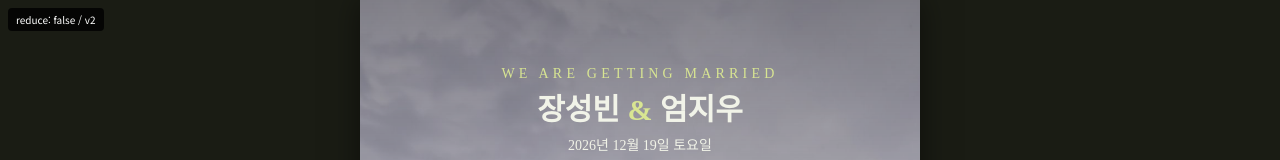
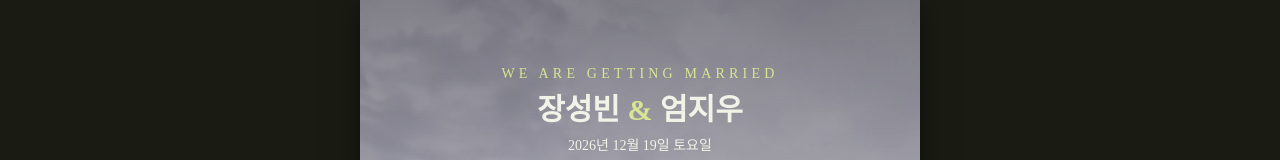
Before and after one commit to jiwoo-wedding/mobile-invitation, a React (Vite) app: page / in a window 1280 px wide. Both pictures are taken after a click on the button "소식 보기". Shown: the top 160 px of the page. Built offline with nearby package versions, Linux system fonts and the light colour scheme; no server answers; the database is empty; a web font is replaced by a local one.

Commit message:
모션 최소화 규칙 정리, 미사용 ken-burns 제거

```diff
--- a/src/components/common/IntroSection.jsx
+++ b/src/components/common/IntroSection.jsx
@@ -48,10 +48,6 @@ export default function IntroSection({ view }) {
 
   return (
     <section className="relative flex aspect-[3/4] max-h-[100svh] min-h-[520px] w-full flex-col items-center justify-between overflow-hidden bg-bg text-center">
-      <div className="fixed left-2 top-2 z-50 rounded bg-black/80 px-2 py-1 text-[10px] text-white">
-        reduce: {String(window.matchMedia('(prefers-reduced-motion: reduce)').matches)} / v2
-      </div>
-
       {mainImage && (
         <img
           ref={imgRef}
```
